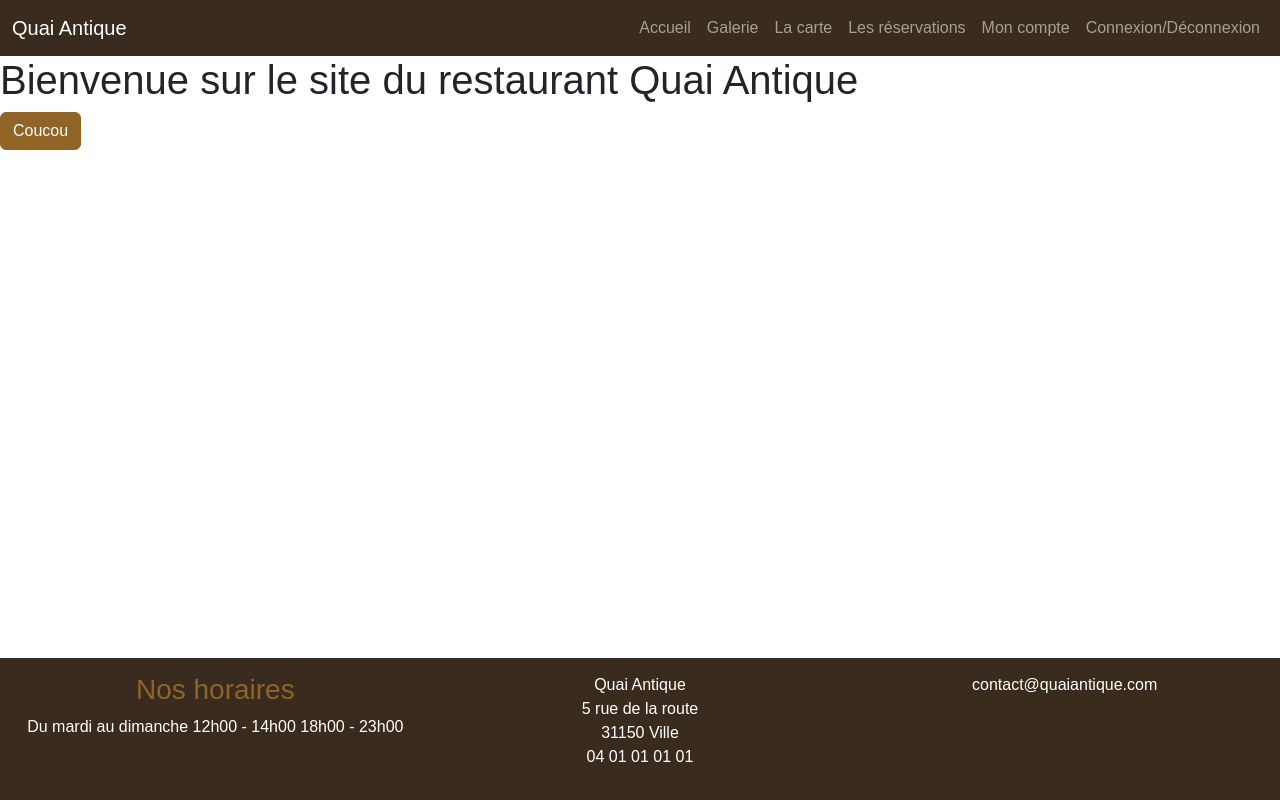
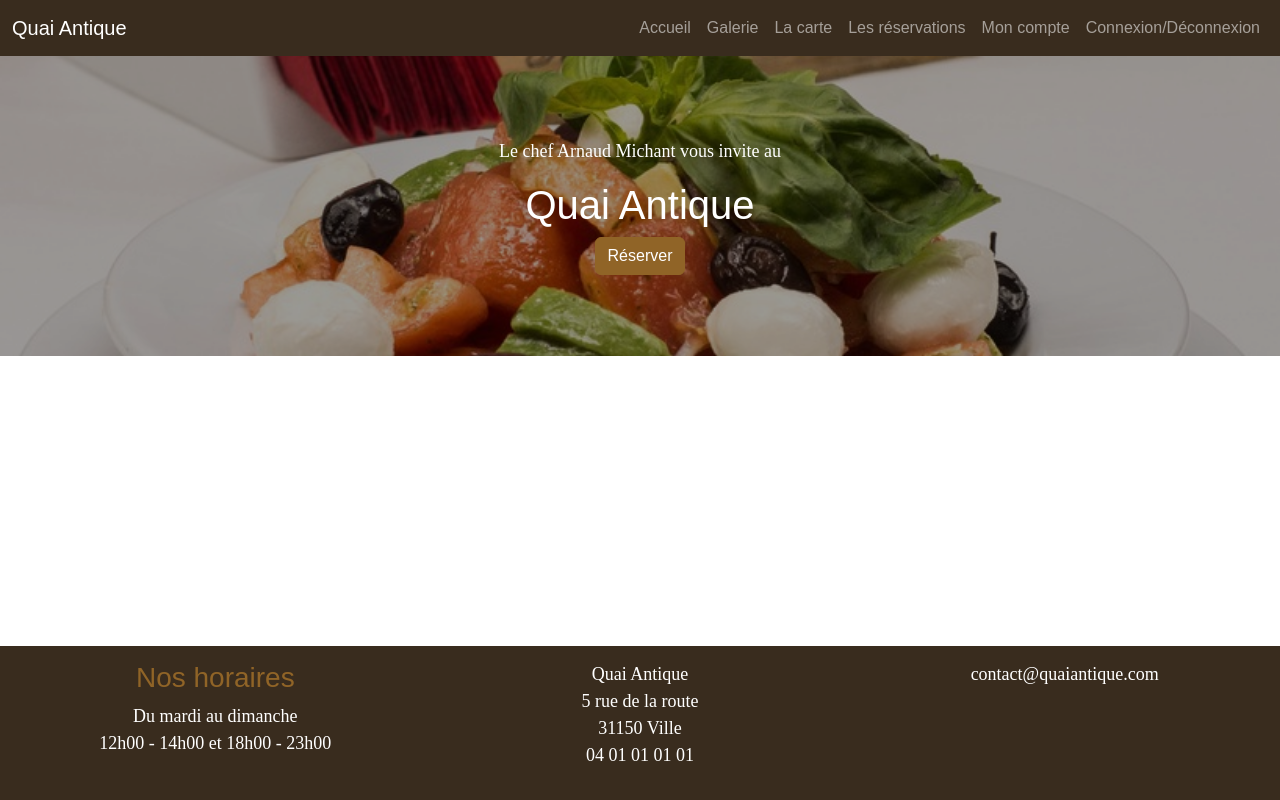
Before and after one commit to loki-patera/QuaiAntiqueRestaurantFront, a website with bundled scripts: page index.html in a window 1280 px wide. Built offline with nearby package versions, Linux system fonts and the light colour scheme; files whose address does not match are found by name; a web font is replaced by a local one.

Commit message:
Add hero

```diff
--- a/index.html
+++ b/index.html
@@ -57,7 +57,11 @@
       <div class="row">
         <div class="col-12 col-lg-4">
           <h3 class="text-primary">Nos horaires</h3>
-          <p>Du mardi au dimanche 12h00 - 14h00 18h00 - 23h00</p>
+          <p>
+            Du mardi au dimanche
+            <br>
+            12h00 - 14h00 et 18h00 - 23h00
+          </p>
         </div>
 
         <div class="col-6 col-lg-4">
--- a/pages/home.html
+++ b/pages/home.html
@@ -1,3 +1,9 @@
-<h1>Bienvenue sur le site du restaurant Quai Antique</h1>
+<div class="text-center text-white hero-scene">
+  <div class="hero-scene-content">
+    <p>Le chef Arnaud Michant vous invite au</p>
 
-<button class="btn btn-primary">Coucou</button>
+    <h1>Quai Antique</h1>
+
+    <button class="btn btn-primary">Réserver</button>
+  </div>
+</div>
--- a/scss/main.scss
+++ b/scss/main.scss
@@ -4,6 +4,41 @@
 html {
   position: relative;
   min-height: 100%;
+}
+
+p {
+  font-family: $font-family-serif;
+  font-size: 18px;
+}
+
+.hero-scene {
+  position: relative;
+
+  &::before {
+    content: "";
+    position: absolute;
+    top: 0;
+    left: 0;
+    width: 100%;
+    height: 100%;
+    background-image: url(../images/font-hero-scene.jpg);
+    background-size: cover;
+    background-position: center;
+    filter: brightness(0.6);
+  }
+
+  * {
+    // Positioning of the elements in front of before
+    position: relative;
+  }
+
+  .hero-scene-content {
+    height: 300px;
+    display: flex;
+    flex-direction: column;
+    align-items: center;
+    justify-content: center;
+  }
 }
 
 main {
```
Also changed, not shown: images/font-hero-scene.jpg (added), scss/main.css, 1 other file.
